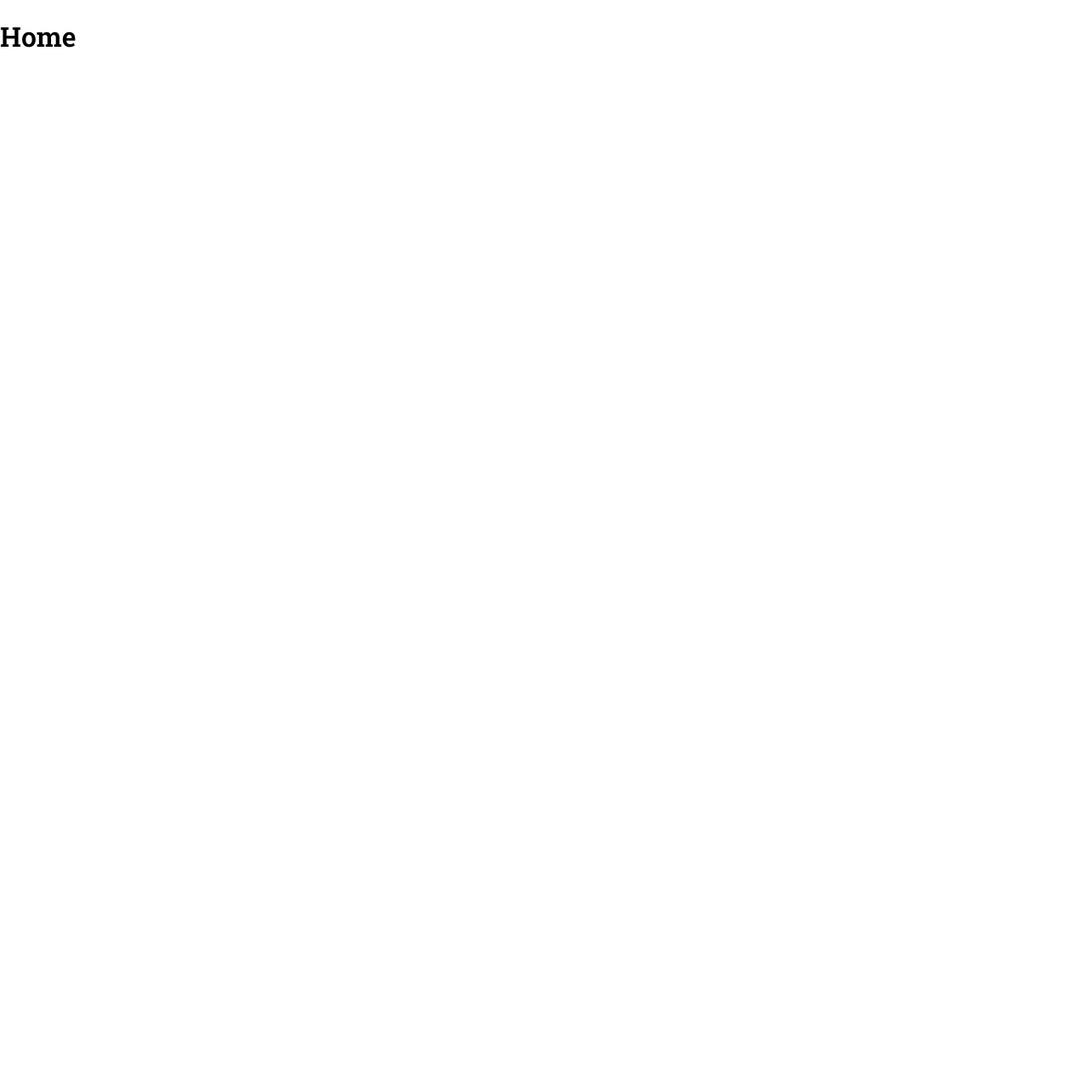
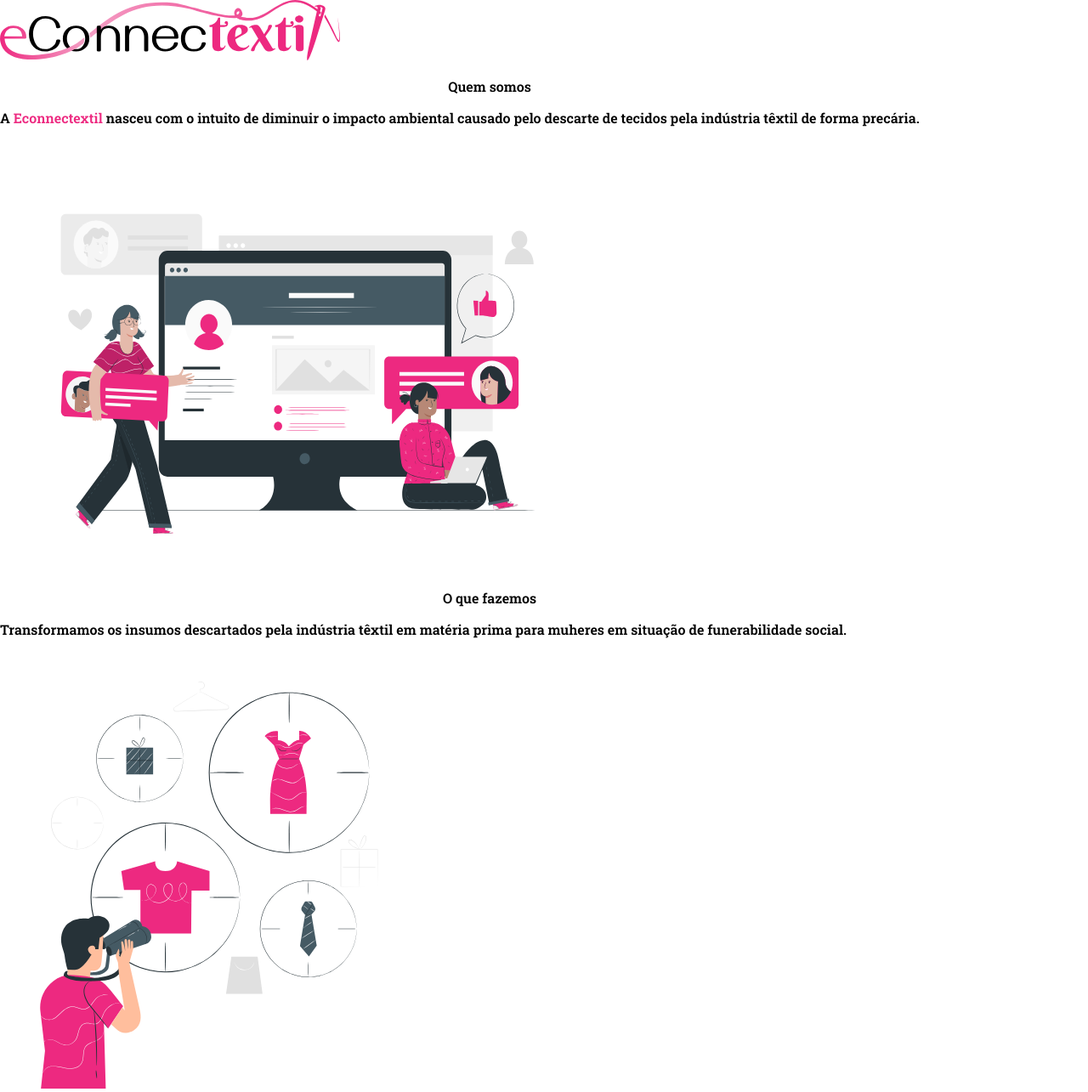
Before and after one commit to kasvrol/proviHack-NaoExistePlanetaB, a React (Create React App) app: page / in a window 1280 px wide. Shown: the whole page at 85% size. Before the commit the page ends 800 px from the top, so only its background shows below. Built offline with nearby package versions, Linux system fonts and the light colour scheme; the HTML template or start-up script is replaced by a standard one.

Commit message:
[FEAT][HOME] adição de textos e fotos para a página home

```diff
--- a/src/components/whoWeAreText/index.jsx
+++ b/src/components/whoWeAreText/index.jsx
@@ -36,3 +36,18 @@ export function Informations() {
         </div>
     );
 }
+
+export function WhatWeDo() {
+    return (
+        <div className="whoWeAreTextContainer">
+            <p>O que fazemos</p>
+            <section className="whoAreText">
+                <p>
+                    Transformamos os insumos descartados pela indústria têxtil
+                    em matéria prima para muheres em situação de funerabilidade
+                    social.
+                </p>
+            </section>
+        </div>
+    );
+}
--- a/src/pages/home.jsx
+++ b/src/pages/home.jsx
@@ -1,10 +1,22 @@
-import React from 'react';
+import React from "react";
+import Logo from "../components/Logo";
+import { WhoWeAre, WhatWeDo } from "../components/whoWeAreText";
 
-function Home () {
+import image05 from "../images/image05.svg";
+import image06 from "../images/image06.svg";
+
+function Home() {
     return (
-        <h1>
-            Home
-        </h1>
+        <main>
+            <Logo />
+            <WhoWeAre />
+            <img src={image06} alt="ilustração de um monitor" />
+            <WhatWeDo />
+            <img
+                src={image05}
+                alt="ilustração de um fotográfo tirando fot de roupas"
+            />
+        </main>
     );
 }
 
```
Also changed, not shown: src/images/image05.svg (added), src/images/image06.svg (added).
